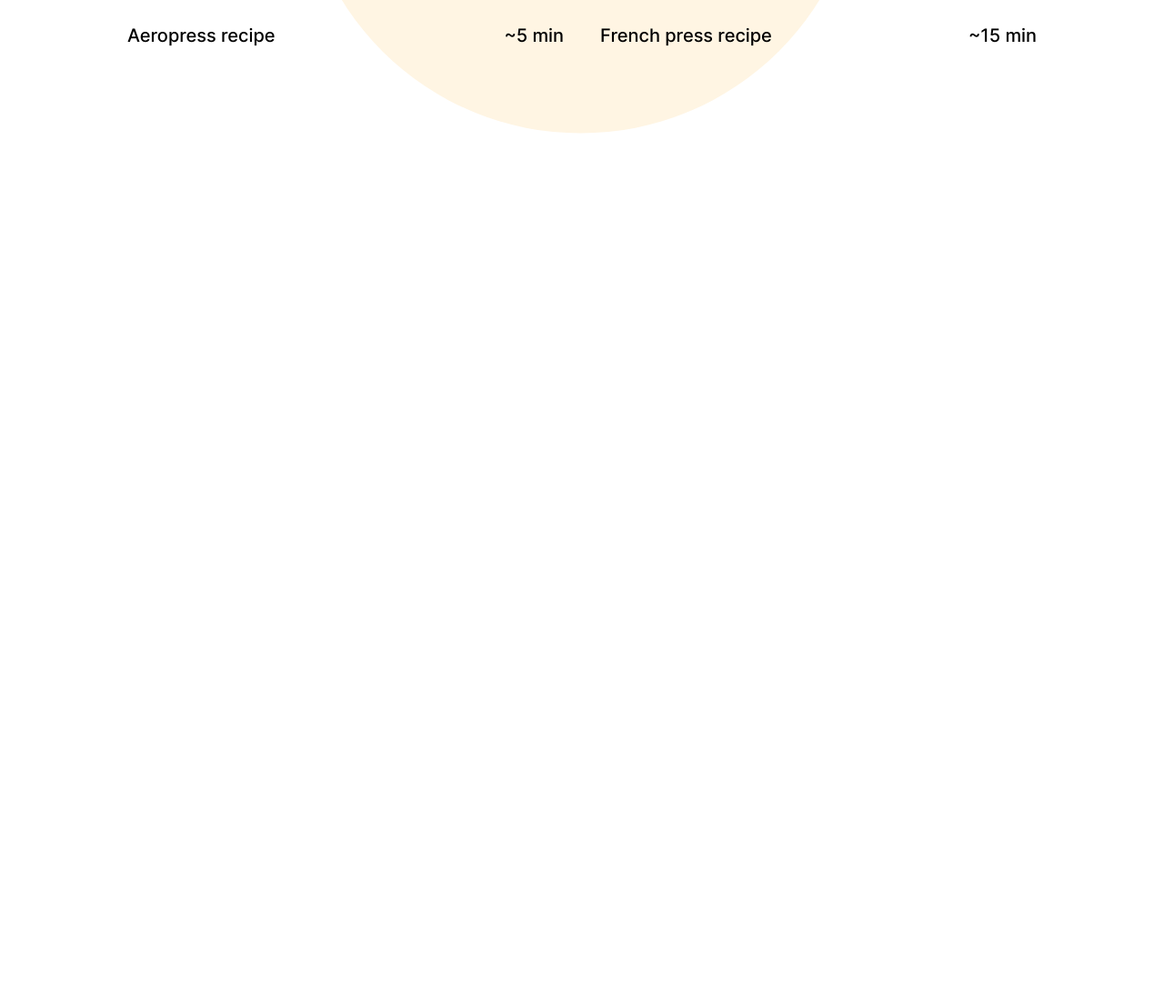
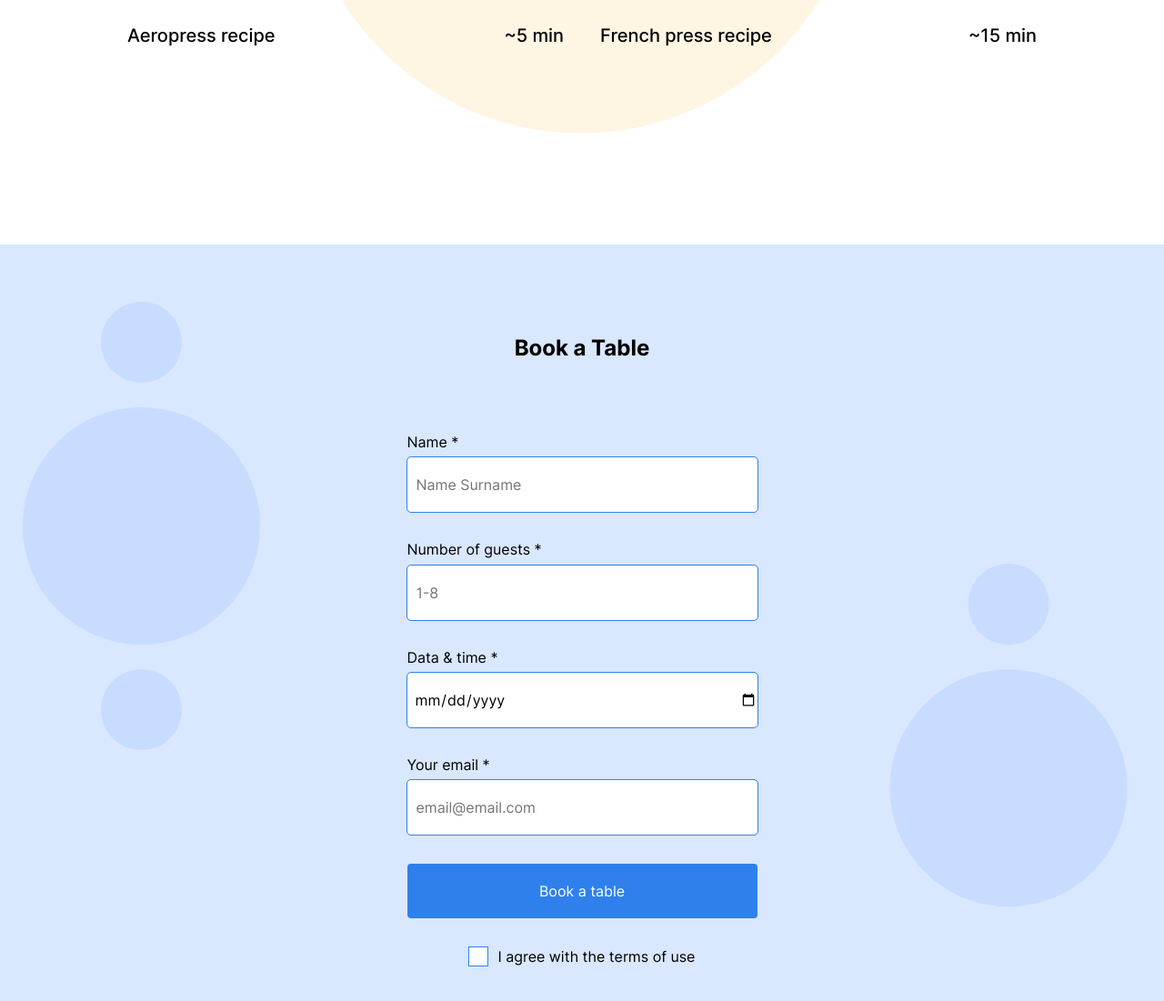
Before and after one commit to GozdeHisarckllar/se_project_coffeeshop, a plain HTML site: page index.html in a window 1280 px wide. Shown: the part 2416-3517 px from the top of the page at 91% size. Before the commit the page ends 2685 px from the top, so only its background shows below. Drawn offline with Linux system fonts and the light colour scheme.

Commit message:
feature: create reservation-form block & apply CSS styles to the checkbox and other form elements

```diff
--- /dev/null
+++ b/blocks/form/__button/form__button.css
@@ -0,0 +1,18 @@
+.form__button {
+  padding: 0;
+  height: 60px;
+  background-color: var(--accent);
+  color: var(--background-contrast);
+  border: none;
+  border-radius: 4px;
+  cursor: pointer;
+  transition: opacity .3s ease-in-out;
+}
+
+.form__button:hover {
+  opacity: .7;
+}
+
+.form__button:active {
+  background-color: var(--dark-background);
+}
--- /dev/null
+++ b/blocks/form/__checkbox/form__checkbox.css
@@ -0,0 +1,16 @@
+.form__checkbox {
+  position: absolute;
+  overflow: hidden;
+  clip: rect(0 0 0 0);
+  border-radius: 2px;
+}
+
+.form__checkbox:checked + .form__pseudo-item {
+  display: inline-block;
+  width: 20px;
+  height: 20px;
+  background: center/contain
+              no-repeat
+              var(--accent)
+              url('../../../images/check.svg');
+}
--- /dev/null
+++ b/blocks/form/__fieldset/form__fieldset.css
@@ -0,0 +1,7 @@
+.form__fieldset {
+  display: flex;
+  flex-direction: column;
+  margin: 0;
+  padding: 0;
+  border: none;
+}
--- /dev/null
+++ b/blocks/form/__input/_type/form__input_type_date.css
@@ -0,0 +1,3 @@
+.form__input_type_date {
+  text-indent: 4px;
+}
--- /dev/null
+++ b/blocks/form/__input/form__input.css
@@ -0,0 +1,15 @@
+.form__input {
+  margin: 8px 0 32px;
+  padding: 0;
+  height: 60px;
+  text-indent: 10px;
+  border: none;
+  border-radius: 4px;
+  outline: 1px solid var(--accent);
+  /*border: 2px solid rgb(179, 177, 177);*/
+}
+
+.form__input:focus {
+  /*border: 2px solid var(--accent);*/
+  outline: 3px solid var(--accent);
+}
--- /dev/null
+++ b/blocks/form/__label/_type/form__label_type_checkbox.css
@@ -0,0 +1,6 @@
+.form__label_type_checkbox {
+  flex-direction: row;
+  align-items: center;
+  gap: 12px;
+  margin: 32px auto 0;
+}
--- /dev/null
+++ b/blocks/form/__label/form__label.css
@@ -0,0 +1,4 @@
+.form__label {
+  display: flex;
+  flex-direction: column;
+}
--- /dev/null
+++ b/blocks/form/__pseudo-item/form__pseudo-item.css
@@ -0,0 +1,14 @@
+.form__pseudo-item {
+  display: inline-block;
+  margin: 0;
+  width: 20px;
+  height: 20px;
+  vertical-align: middle;
+  background-color: var(--background-contrast);
+  outline: .5px solid var(--accent);
+  transition: all .25s ease-out;
+}
+
+.form__pseudo-item:focus-visible {
+  outline: 3px solid var(--accent);
+}
--- /dev/null
+++ b/blocks/form/form.css
@@ -0,0 +1,8 @@
+@import url('./__fieldset/form__fieldset.css');
+@import url('./__label/form__label.css');
+@import url('./__label/_type/form__label_type_checkbox.css');
+@import url('./__input/form__input.css');
+@import url('./__input/_type/form__input_type_date.css');
+@import url('./__button/form__button.css');
+@import url('./__checkbox/form__checkbox.css');
+@import url('./__pseudo-item/form__pseudo-item.css');
--- /dev/null
+++ b/blocks/reservation/__form/reservation__form.css
@@ -0,0 +1,5 @@
+.reservation__form {
+  margin: 80px auto 0;
+  max-width: 385px;
+  width: 100%;
+}
--- /dev/null
+++ b/blocks/reservation/__title/reservation__title.css
@@ -0,0 +1,4 @@
+.reservation__title {
+  margin: 0;
+  text-align: center;
+}
--- /dev/null
+++ b/blocks/reservation/reservation.css
@@ -0,0 +1,10 @@
+@import url('./__title/reservation__title.css');
+@import url('./__form/reservation__form.css');
+
+.reservation {
+  padding: 100px 0 120px;
+  background: center/cover
+              no-repeat
+              var(--pale-blue-background)
+              url('../../images/background_reservation.svg');
+}
--- a/index.html
+++ b/index.html
@@ -175,7 +175,6 @@
               </figure>
             </figure>
           </div>
-
           <!--<iframe id="ytplayer" type="text/html" width="480" height="273"
 src="https://www.youtube.com/embed/ZdD8nknu6Zs"
 frameborder="0" allowfullscreen></iframe>
@@ -184,7 +183,37 @@ frameborder="0" allowfullscreen></iframe>
           allowfullscreen></iframe>-->
         </section>
         <section class="reservation" id="reservation">
-
+          <div class="container">
+            <h2 class="reservation__title">Book a Table</h2>
+            <form class="reservation__form form" name="reservationForm">
+              <fieldset class="form__fieldset">
+                <label class="form__label">
+                  Name *
+                  <input class="form__input" type="text" placeholder="Name Surname" required/>
+                </label>
+                <label class="form__label">
+                  Number of guests *
+                  <input class="form__input" type="number" min="1", max="8" placeholder="1-8" required/>
+                </label>
+                <label class="form__label">
+                  Data & time *
+                  <input class="form__input form__input_type_date" type="date" required/>
+                </label>
+                <label class="form__label">
+                  Your email *
+                  <input class="form__input" type="email" placeholder="email@email.com" required/>
+                </label>
+                <button class="form__button" type="submit" aria-label="submit the reservation info">
+                  Book a table
+                </button>
+                <label class="form__label form__label_type_checkbox">
+                  <input class="form__checkbox" type="checkbox" name="termsOfUse" value="Agreed" required/>
+                  <span class="form__pseudo-item" tabindex="0"></span>
+                  I agree with the terms of use
+                </label>
+              </fieldset>
+            </form>
+          </div>
         </section>
         <section class="about">
 
--- a/pages/index.css
+++ b/pages/index.css
@@ -8,6 +8,8 @@
 @import url('../blocks/menu/menu.css');
 @import url('../blocks/card/card.css');
 @import url('../blocks/recipes/recipes.css');
+@import url('../blocks/reservation/reservation.css');
+@import url('../blocks/form/form.css');
 /* font size rem padding em*/
 :root {
   scroll-behavior: smooth;
@@ -16,6 +18,7 @@
   --accent: #2F80ED;
   --secondary-font: #838383;
   --dark-background: #0a2750;
+  --pale-blue-background:  #D9E7FF;
 }
 
 /*::-webkit-scrollbar {
```
